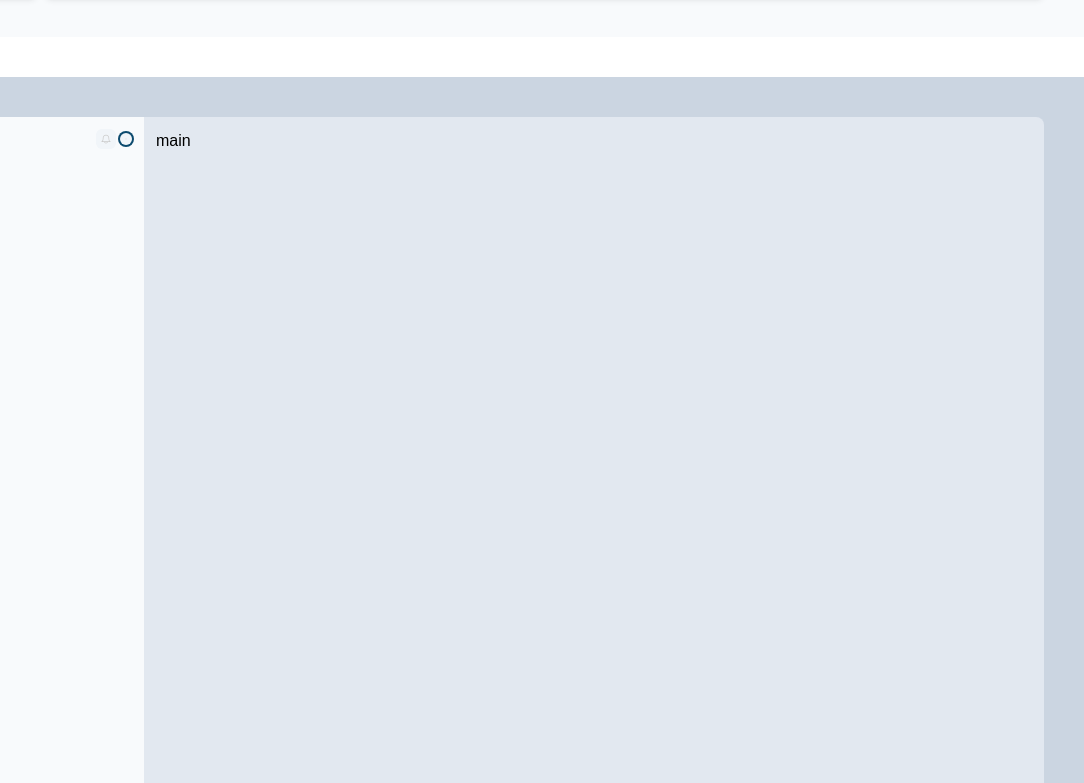
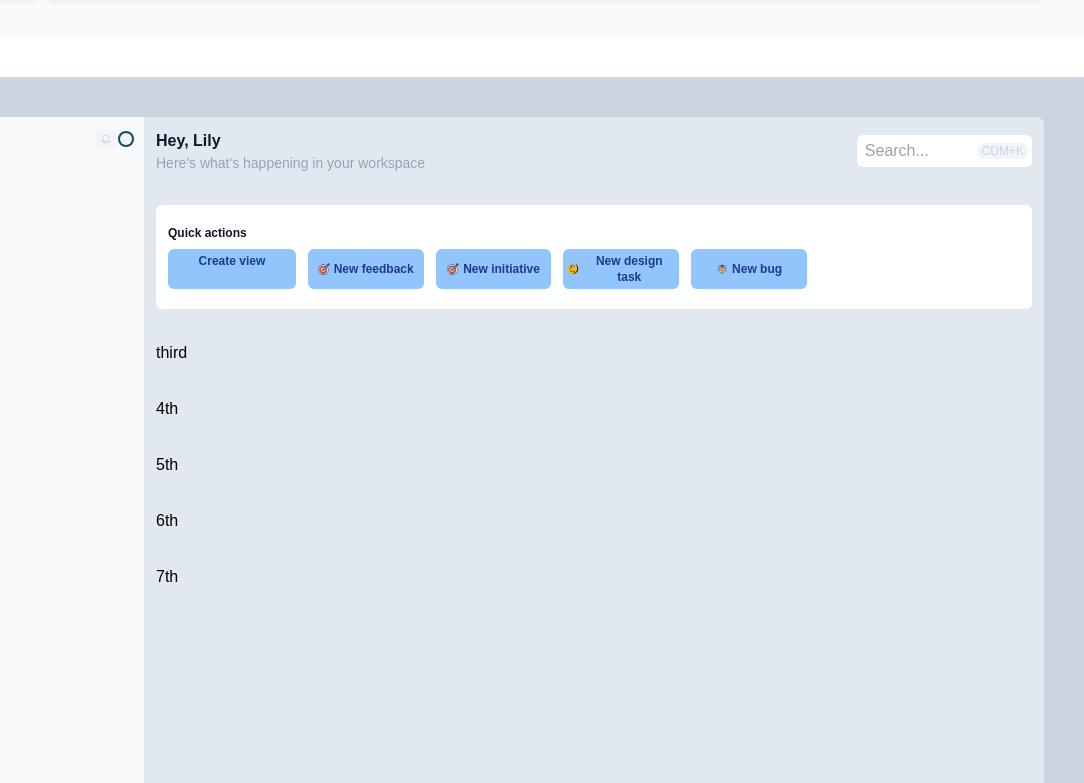
Before and after one commit to Mustafizmilky/master, a website: page index.html in a window 1280 px wide. Shown: the part 4717-5500 px from the top of the page, 196-1280 px from the left. Drawn offline with Linux system fonts and the light colour scheme.

Commit message:
added something

```diff
--- a/index.html
+++ b/index.html
@@ -954,7 +954,101 @@
             </div>
           </div>
           <div class="col-span-9 bg-slate-200 min-h-screen rounded-r-lg p-3">
-            main
+            <!-- main container  -->
+            <div class="space-y-8">
+              <!-- design the workspace of users  -->
+              <div class="grid grid-cols-2 items-center">
+                <!-- workspace first container  -->
+                <div class="">
+                  <h2 class="text-slate-900 text-md font-extrabold">
+                    Hey, Lily
+                  </h2>
+                  <p class="text-sm text-slate-400">
+                    Here's what's happening in your workspace
+                  </p>
+                </div>
+                <!-- workspace second search  container  -->
+                <div class="text-end">
+                  <form action="" class="relative">
+                    <input
+                      type="text"
+                      class="w-2/5 py-1 px-2 rounded-md outline-none focus::outline-none input__hidden"
+                      placeholder="Search..."
+                    />
+                    <p
+                      class="absolute right-1 top-2 bg-slate-100 text-xs rounded-md px-1 text-slate-300"
+                    >
+                      CDM+K
+                    </p>
+                  </form>
+                </div>
+              </div>
+              <!-- design the quick action container  -->
+              <div class="bg-white w-full py-5 px-3 rounded-md">
+                <p class="text-xs font-semibold text-slate-900 mb-2">
+                  Quick actions
+                </p>
+                <!-- quick action nav design  -->
+                <div class="grid grid-cols-5 w-3/4 space-x-3">
+                  <div class="bg-blue-300 p-1 text-center rounded-md">
+                    <p class="text-xs text-blue-900 font-bold">Create view</p>
+                  </div>
+                  <!-- new feedback  -->
+                  <div
+                    class="bg-blue-300 p-1 text-center rounded-md flex flex-row items-center justify-center gap-1"
+                  >
+                    <img
+                      src="3-16/target-svgrepo-com.svg"
+                      alt=""
+                      class="w-3 h-3 rounded-sm"
+                    />
+                    <p class="text-xs text-blue-900 font-bold">New feedback</p>
+                  </div>
+                  <!-- new initiative  -->
+                  <div
+                    class="bg-blue-300 p-1 text-center rounded-md flex flex-row items-center justify-center gap-1"
+                  >
+                    <img
+                      src="3-16/target-svgrepo-com.svg"
+                      alt=""
+                      class="w-3 h-3 rounded-sm"
+                    />
+                    <p class="text-xs text-blue-900 font-bold">
+                      New initiative
+                    </p>
+                  </div>
+                  <!-- new design task  -->
+                  <div
+                    class="bg-blue-300 p-1 text-center rounded-md flex flex-row items-center justify-center gap-1"
+                  >
+                    <img
+                      src="3-16/drawing-board-svgrepo-com.svg"
+                      alt=""
+                      class="w-3 h-3 rounded-sm"
+                    />
+                    <p class="text-xs text-blue-900 font-bold">
+                      New design task
+                    </p>
+                  </div>
+                  <!-- new bug  -->
+                  <div
+                    class="bg-blue-300 p-1 text-center rounded-md flex flex-row items-center justify-center gap-1"
+                  >
+                    <img
+                      src="3-16/animal-bug-domestic-svgrepo-com.svg"
+                      alt=""
+                      class="w-3 h-3 rounded-sm"
+                    />
+                    <p class="text-xs text-blue-900 font-bold">New bug</p>
+                  </div>
+                </div>
+              </div>
+              <div class="">third</div>
+              <div class="">4th</div>
+              <div class="">5th</div>
+              <div class="">6th</div>
+              <div class="">7th</div>
+            </div>
           </div>
         </div>
       </div>
```
Also changed, not shown: css/style.css.
